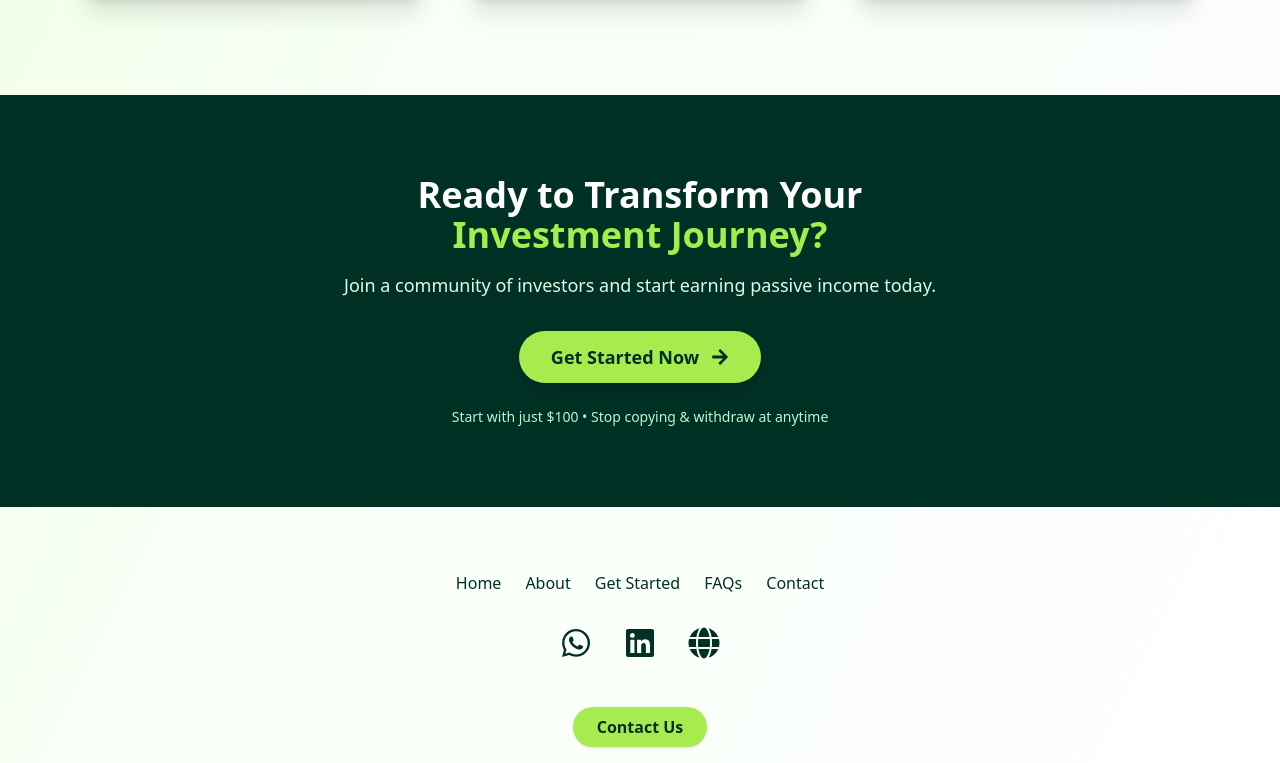
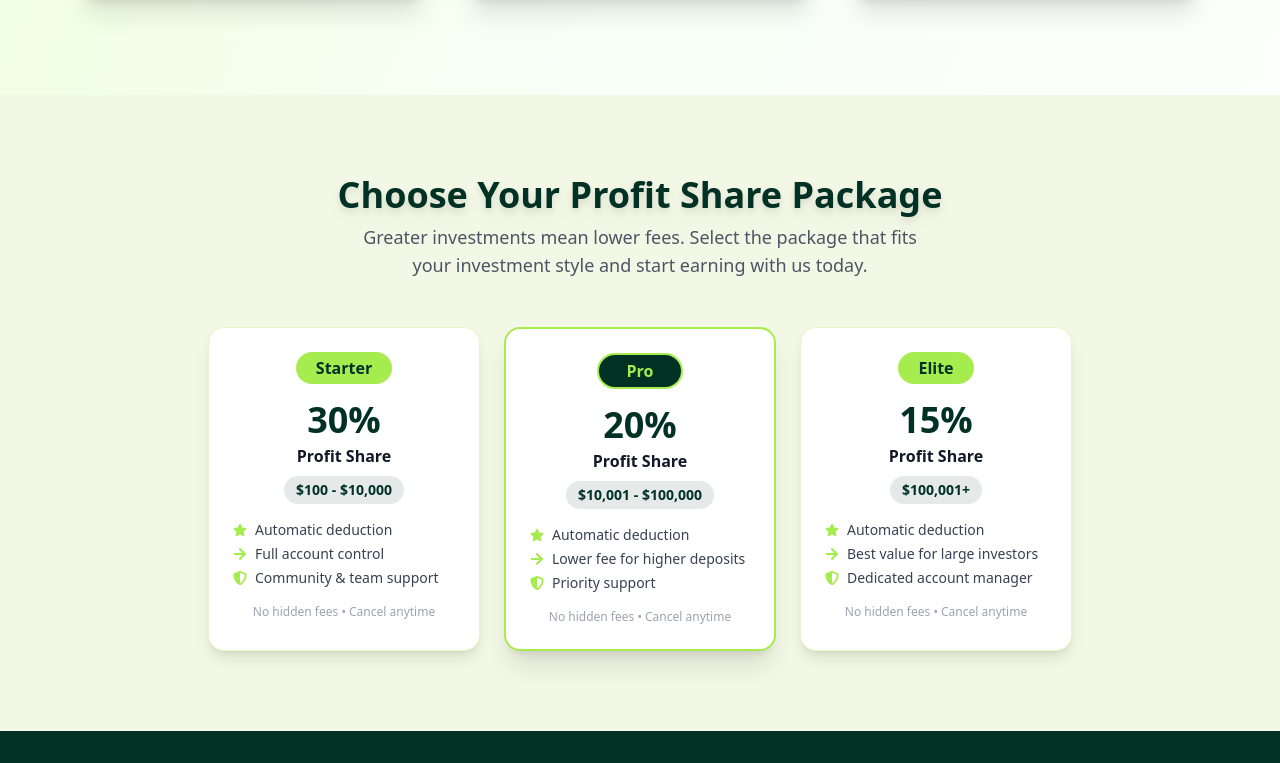
Before and after one commit to Suhaib5333/earning-sync, a React (Vite) app: page / in a window 1280 px wide. Shown: the part 1737-2500 px from the top of the page. Built offline with nearby package versions, Linux system fonts and the light colour scheme; the HTML template or start-up script is replaced by a standard one.

Commit message:
added packages section

```diff
--- a/src/pages/Home.jsx
+++ b/src/pages/Home.jsx
@@ -38,7 +38,6 @@ const Home = () => {
   ];
 
   return (
-    // Remove the page-level gradient here, let App.jsx handle it globally!
     <div className="min-h-screen">
       {/* Hero Section */}
       <section className="flex flex-col justify-center items-center min-h-[80vh] py-16 relative bg-[#013024]">
@@ -202,6 +201,136 @@ const Home = () => {
         </div>
       </section>
 
+      {/* Packages Section */}
+      <section className="py-20 bg-[#f3f8e6]">
+        <div className="max-w-4xl mx-auto px-4">
+          <div className="text-center mb-12">
+            <h2 className="text-3xl md:text-4xl font-extrabold mb-2 text-[#013024] drop-shadow-lg">
+              Choose Your Profit Share Package
+            </h2>
+            <p className="text-base md:text-lg text-gray-600 max-w-xl mx-auto">
+              Greater investments mean lower fees. Select the package that fits
+              your investment style and start earning with us today.
+            </p>
+          </div>
+          <div className="grid grid-cols-1 sm:grid-cols-2 md:grid-cols-3 gap-6">
+            {/* Starter */}
+            <div
+              className="bg-white rounded-2xl border border-[#a7ec4f]/30 shadow-lg p-6 flex flex-col items-center text-center hover:border-[#a7ec4f] transition"
+              tabIndex={0}
+              onClick={(e) => handleNavClick("/get-started", e)}
+              onKeyDown={(e) => {
+                if (e.key === "Enter" || e.key === " ")
+                  handleNavClick("/get-started", e);
+              }}
+              style={{ cursor: "pointer" }}
+            >
+              <span className="bg-[#a7ec4f] text-[#013024] font-bold px-5 py-1 rounded-full mb-4">
+                Starter
+              </span>
+              <div className="text-4xl font-extrabold text-[#013024] mb-1">
+                30%
+              </div>
+              <div className="font-bold mb-2">Profit Share</div>
+              <div className="bg-[#013024]/10 text-[#013024] px-3 py-1 rounded-full font-semibold text-sm mb-4">
+                $100 - $10,000
+              </div>
+              <ul className="text-gray-700 mb-4 space-y-1 text-left text-sm w-full max-w-xs mx-auto">
+                <li className="flex items-center gap-2">
+                  <FaStar className="text-[#a7ec4f]" /> Automatic deduction
+                </li>
+                <li className="flex items-center gap-2">
+                  <FaArrowRight className="text-[#a7ec4f]" /> Full account
+                  control
+                </li>
+                <li className="flex items-center gap-2">
+                  <FaShieldAlt className="text-[#a7ec4f]" /> Community & team
+                  support
+                </li>
+              </ul>
+              <span className="text-xs text-gray-400">
+                No hidden fees • Cancel anytime
+              </span>
+            </div>
+            {/* Pro */}
+            <div
+              className="bg-white rounded-2xl border-2 border-[#a7ec4f] shadow-xl p-6 flex flex-col items-center text-center hover:border-[#013024] transition"
+              tabIndex={0}
+              onClick={(e) => handleNavClick("/get-started", e)}
+              onKeyDown={(e) => {
+                if (e.key === "Enter" || e.key === " ")
+                  handleNavClick("/get-started", e);
+              }}
+              style={{ cursor: "pointer" }}
+            >
+              <span className="bg-[#013024] text-[#a7ec4f] font-bold px-7 py-1 rounded-full mb-4 border-2 border-[#a7ec4f]">
+                Pro
+              </span>
+              <div className="text-4xl font-extrabold text-[#013024] mb-1">
+                20%
+              </div>
+              <div className="font-bold mb-2">Profit Share</div>
+              <div className="bg-[#013024]/10 text-[#013024] px-3 py-1 rounded-full font-semibold text-sm mb-4">
+                $10,001 - $100,000
+              </div>
+              <ul className="text-gray-700 mb-4 space-y-1 text-left text-sm w-full max-w-xs mx-auto">
+                <li className="flex items-center gap-2">
+                  <FaStar className="text-[#a7ec4f]" /> Automatic deduction
+                </li>
+                <li className="flex items-center gap-2">
+                  <FaArrowRight className="text-[#a7ec4f]" /> Lower fee for
+                  higher deposits
+                </li>
+                <li className="flex items-center gap-2">
+                  <FaShieldAlt className="text-[#a7ec4f]" /> Priority support
+                </li>
+              </ul>
+              <span className="text-xs text-gray-400">
+                No hidden fees • Cancel anytime
+              </span>
+            </div>
+            {/* Elite */}
+            <div
+              className="bg-white rounded-2xl border border-[#a7ec4f]/30 shadow-lg p-6 flex flex-col items-center text-center hover:border-[#a7ec4f] transition"
+              tabIndex={0}
+              onClick={(e) => handleNavClick("/get-started", e)}
+              onKeyDown={(e) => {
+                if (e.key === "Enter" || e.key === " ")
+                  handleNavClick("/get-started", e);
+              }}
+              style={{ cursor: "pointer" }}
+            >
+              <span className="bg-[#a7ec4f] text-[#013024] font-bold px-5 py-1 rounded-full mb-4">
+                Elite
+              </span>
+              <div className="text-4xl font-extrabold text-[#013024] mb-1">
+                15%
+              </div>
+              <div className="font-bold mb-2">Profit Share</div>
+              <div className="bg-[#013024]/10 text-[#013024] px-3 py-1 rounded-full font-semibold text-sm mb-4">
+                $100,001+
+              </div>
+              <ul className="text-gray-700 mb-4 space-y-1 text-left text-sm w-full max-w-xs mx-auto">
+                <li className="flex items-center gap-2">
+                  <FaStar className="text-[#a7ec4f]" /> Automatic deduction
+                </li>
+                <li className="flex items-center gap-2">
+                  <FaArrowRight className="text-[#a7ec4f]" /> Best value for
+                  large investors
+                </li>
+                <li className="flex items-center gap-2">
+                  <FaShieldAlt className="text-[#a7ec4f]" /> Dedicated account
+                  manager
+                </li>
+              </ul>
+              <span className="text-xs text-gray-400">
+                No hidden fees • Cancel anytime
+              </span>
+            </div>
+          </div>
+        </div>
+      </section>
+
       {/* CTA Section */}
       <section className="py-20 bg-[#013024] text-white text-center relative">
         <div className="max-w-2xl mx-auto px-4">
```
